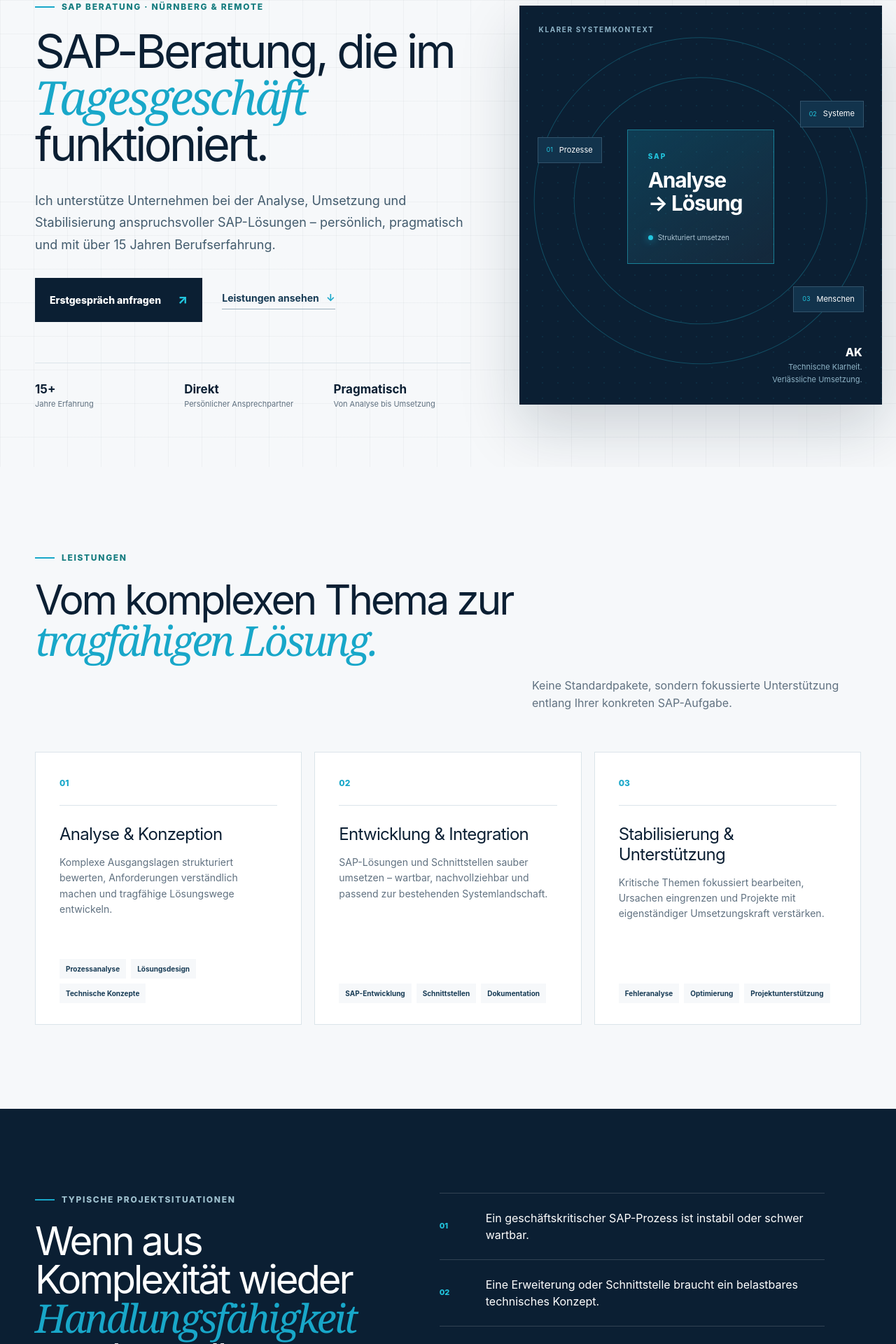
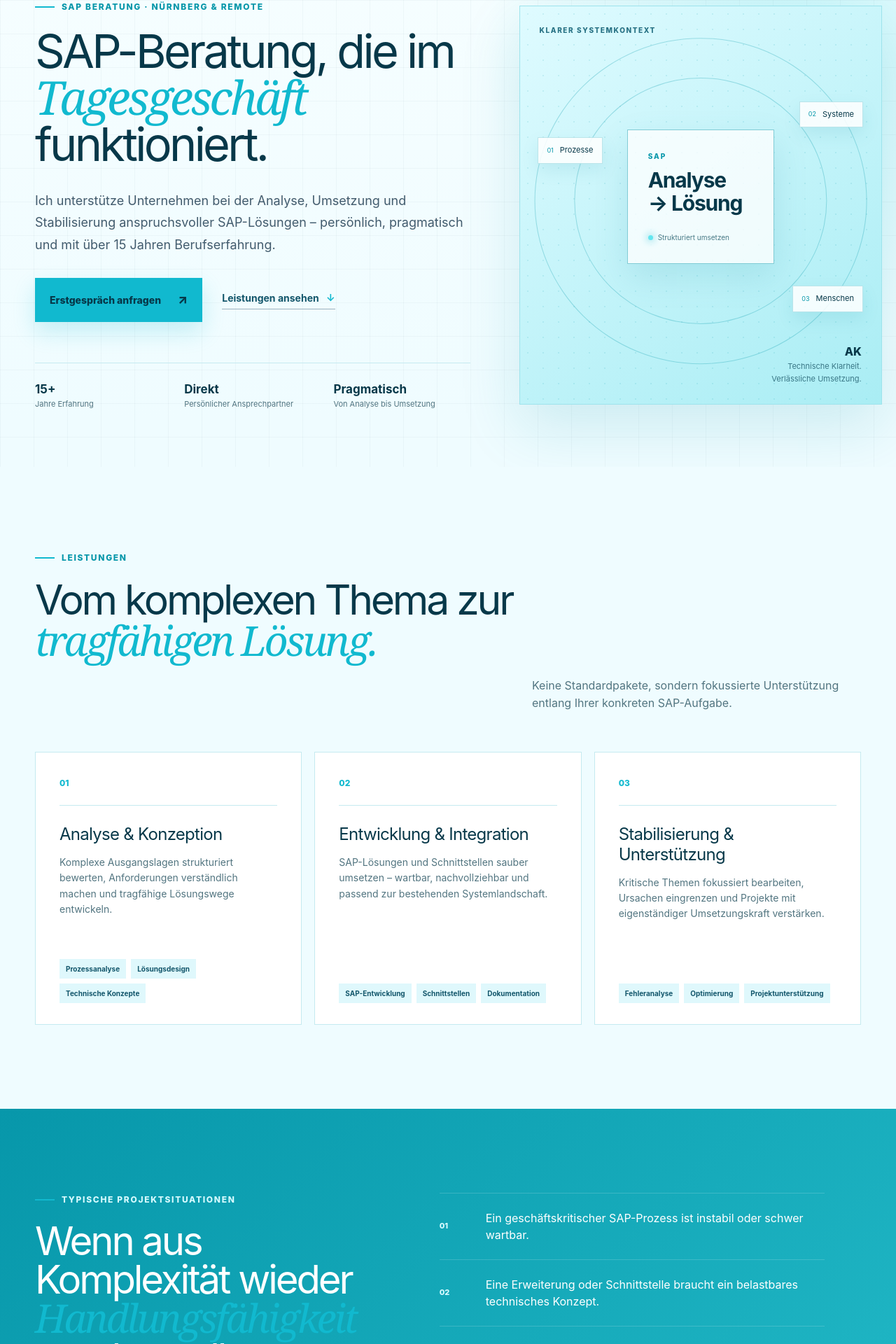
Before and after one commit to aklaus1287-cloud/aklaus1287-cloud.github.io, a Next.js app: page / in a window 1280 px wide. Shown: the part 180-2100 px from the top of the page at 70% size. Built offline with nearby package versions, Linux system fonts and the light colour scheme.

Commit message:
Foto und helles Türkis-Design integrieren

```diff
--- a/app/globals.css
+++ b/app/globals.css
@@ -1,16 +1,17 @@
 @import "tailwindcss";
 
 :root {
-  --ink: #0b1f33;
-  --ink-soft: #173b55;
-  --cyan: #18a7c9;
-  --cyan-bright: #22c5de;
-  --petrol: #167d80;
-  --paper: #f6f8fa;
+  --ink: #073849;
+  --ink-soft: #12566b;
+  --cyan: #11b9cf;
+  --cyan-bright: #62e6ef;
+  --petrol: #0797aa;
+  --paper: #effcff;
   --white: #ffffff;
-  --text: #17212b;
-  --muted: #607180;
-  --line: #dbe4ea;
+  --text: #123b48;
+  --muted: #527580;
+  --line: #c5eaf0;
+  --sky: #dff8fc;
   --max: 1180px;
 }
 
@@ -18,7 +19,7 @@
 html { scroll-behavior: smooth; }
 body {
   margin: 0;
-  background: var(--paper);
+  background: linear-gradient(180deg, #f7feff 0, var(--paper) 780px);
   color: var(--text);
   font-family: Inter, ui-sans-serif, system-ui, -apple-system, BlinkMacSystemFont, "Segoe UI", sans-serif;
   line-height: 1.6;
@@ -31,8 +32,8 @@
 
 .site-header {
   align-items: center;
-  background: rgba(246, 248, 250, .92);
-  border-bottom: 1px solid rgba(219, 228, 234, .85);
+  background: rgba(247, 254, 255, .9);
+  border-bottom: 1px solid rgba(176, 229, 237, .85);
   display: flex;
   height: 84px;
   justify-content: space-between;
@@ -65,12 +66,12 @@
 .desktop-nav { align-items: center; display: flex; gap: 34px; }
 .desktop-nav a { color: #334b5d; font-size: 14px; font-weight: 600; transition: color .2s ease; }
 .desktop-nav a:hover { color: var(--cyan); }
-.desktop-nav .nav-cta { background: var(--ink); color: var(--white); padding: 12px 20px; }
-.desktop-nav .nav-cta:hover { background: var(--cyan); color: var(--ink); }
+.desktop-nav .nav-cta { background: var(--cyan); color: var(--ink); padding: 12px 20px; }
+.desktop-nav .nav-cta:hover { background: var(--ink); color: var(--white); }
 .mobile-nav { display: none; }
 
-.hero { overflow: hidden; padding: 96px max(28px, calc((100vw - var(--max)) / 2)) 82px; position: relative; }
-.hero::before { background-image: linear-gradient(rgba(11,31,51,.035) 1px, transparent 1px), linear-gradient(90deg, rgba(11,31,51,.035) 1px, transparent 1px); background-size: 48px 48px; content: ""; inset: 0; pointer-events: none; position: absolute; }
+.hero { background: radial-gradient(circle at 88% 22%, rgba(98,230,239,.3), transparent 34%); overflow: hidden; padding: 96px max(28px, calc((100vw - var(--max)) / 2)) 82px; position: relative; }
+.hero::before { background-image: linear-gradient(rgba(7,56,73,.035) 1px, transparent 1px), linear-gradient(90deg, rgba(7,56,73,.035) 1px, transparent 1px); background-size: 48px 48px; content: ""; inset: 0; pointer-events: none; position: absolute; }
 .hero-grid { align-items: center; display: grid; gap: 70px; grid-template-columns: 1.12fr .88fr; margin: 0 auto; max-width: var(--max); position: relative; }
 .eyebrow { align-items: center; color: var(--petrol); display: flex; font-size: 12px; font-weight: 800; gap: 10px; letter-spacing: .14em; margin: 0 0 22px; text-transform: uppercase; }
 .eyebrow > span { background: var(--cyan); height: 2px; width: 28px; }
@@ -79,8 +80,9 @@
 .hero-actions { align-items: center; display: flex; gap: 28px; }
 .button { align-items: center; display: inline-flex; font-size: 14px; font-weight: 800; gap: 24px; justify-content: space-between; padding: 17px 21px; transition: transform .2s ease, background .2s ease; }
 .button:hover { transform: translateY(-2px); }
-.button-primary { background: var(--ink); color: var(--white); }
-.button-primary span { color: var(--cyan-bright); font-size: 18px; }
+.button-primary { background: var(--cyan); box-shadow: 0 14px 32px rgba(17,185,207,.2); color: var(--ink); }
+.button-primary:hover { background: var(--ink); color: var(--white); }
+.button-primary span { color: currentColor; font-size: 18px; }
 .text-link { border-bottom: 1px solid #9cb0bd; color: var(--ink-soft); font-size: 14px; font-weight: 700; padding-bottom: 4px; }
 .text-link span { color: var(--cyan); margin-left: 7px; }
 .trust-row { border-top: 1px solid var(--line); display: grid; gap: 18px; grid-template-columns: repeat(3, 1fr); margin-top: 58px; padding-top: 24px; }
@@ -88,25 +90,25 @@
 .trust-row strong { color: var(--ink); font-size: 17px; }
 .trust-row span { color: var(--muted); font-size: 11px; line-height: 1.35; }
 
-.system-visual { aspect-ratio: 1 / 1.1; background: var(--ink); box-shadow: 0 32px 80px rgba(11,31,51,.18); color: white; min-height: 570px; overflow: hidden; position: relative; }
-.system-visual::before { background: radial-gradient(circle, rgba(34,197,222,.15) 0 1px, transparent 1.5px); background-size: 22px 22px; content: ""; inset: 0; opacity: .55; position: absolute; }
-.visual-orbit { border: 1px solid rgba(34,197,222,.28); border-radius: 50%; left: 50%; position: absolute; top: 49%; transform: translate(-50%, -50%); }
+.system-visual { aspect-ratio: 1 / 1.1; background: linear-gradient(145deg, #dffbff 0%, #a9edf4 100%); border: 1px solid #9de3ec; box-shadow: 0 32px 80px rgba(17,150,170,.16); color: var(--ink); min-height: 570px; overflow: hidden; position: relative; }
+.system-visual::before { background: radial-gradient(circle, rgba(7,151,170,.2) 0 1px, transparent 1.5px); background-size: 22px 22px; content: ""; inset: 0; opacity: .58; position: absolute; }
+.visual-orbit { border: 1px solid rgba(7,151,170,.3); border-radius: 50%; left: 50%; position: absolute; top: 49%; transform: translate(-50%, -50%); }
 .orbit-one { height: 62%; width: 70%; }
 .orbit-two { height: 82%; width: 92%; }
-.visual-label { color: #8fb4c7; font-size: 10px; font-weight: 700; letter-spacing: .16em; text-transform: uppercase; }
+.visual-label { color: #277184; font-size: 10px; font-weight: 800; letter-spacing: .16em; text-transform: uppercase; }
 .visual-label-top { left: 28px; position: absolute; top: 26px; }
-.visual-core { align-items: flex-start; background: linear-gradient(145deg, rgba(24,167,201,.22), rgba(255,255,255,.04)); border: 1px solid rgba(34,197,222,.5); display: flex; flex-direction: column; left: 50%; padding: 29px; position: absolute; top: 48%; transform: translate(-50%, -50%); width: 210px; z-index: 2; }
-.core-kicker { color: var(--cyan-bright); font-size: 10px; font-weight: 800; letter-spacing: .2em; }
+.visual-core { align-items: flex-start; background: rgba(255,255,255,.78); border: 1px solid rgba(7,151,170,.48); box-shadow: 0 18px 46px rgba(7,126,145,.13); display: flex; flex-direction: column; left: 50%; padding: 29px; position: absolute; top: 48%; transform: translate(-50%, -50%); width: 210px; z-index: 2; }
+.core-kicker { color: var(--petrol); font-size: 10px; font-weight: 800; letter-spacing: .2em; }
 .visual-core strong { font-size: 30px; letter-spacing: -.04em; line-height: 1.1; margin: 10px 0 24px; }
-.core-status { align-items: center; color: #acc5d3; display: flex; font-size: 10px; gap: 7px; }
+.core-status { align-items: center; color: #477985; display: flex; font-size: 10px; gap: 7px; }
 .core-status i { background: var(--cyan-bright); border-radius: 50%; box-shadow: 0 0 12px var(--cyan); height: 7px; width: 7px; }
-.visual-node { align-items: center; background: #12334c; border: 1px solid rgba(143,180,199,.25); display: flex; font-size: 11px; gap: 9px; padding: 9px 12px; position: absolute; z-index: 3; }
-.visual-node span { color: var(--cyan-bright); font-size: 9px; }
+.visual-node { align-items: center; background: rgba(255,255,255,.86); border: 1px solid rgba(7,151,170,.25); box-shadow: 0 10px 25px rgba(7,126,145,.1); display: flex; font-size: 11px; gap: 9px; padding: 9px 12px; position: absolute; z-index: 3; }
+.visual-node span { color: var(--petrol); font-size: 9px; }
 .node-one { left: 5%; top: 33%; }
 .node-two { right: 5%; top: 24%; }
 .node-three { bottom: 23%; right: 5%; }
-.visual-caption { bottom: 26px; color: #8fb4c7; font-size: 11px; line-height: 1.6; position: absolute; right: 28px; text-align: right; }
-.visual-caption span { color: white; display: block; font-size: 16px; font-weight: 800; }
+.visual-caption { bottom: 26px; color: #397786; font-size: 11px; line-height: 1.6; position: absolute; right: 28px; text-align: right; }
+.visual-caption span { color: var(--ink); display: block; font-size: 16px; font-weight: 800; }
 
 .section { padding: 120px max(28px, calc((100vw - var(--max)) / 2)); }
 .section-heading { margin: 0 auto 56px; max-width: var(--max); }
@@ -114,22 +116,22 @@
 .section-heading > p:last-child { color: var(--muted); font-size: 16px; margin: 22px 0 0 auto; max-width: 470px; }
 .service-grid { display: grid; gap: 18px; grid-template-columns: repeat(3, 1fr); margin: 0 auto; max-width: var(--max); }
 .service-card { background: var(--white); border: 1px solid var(--line); min-height: 390px; padding: 34px; position: relative; transition: border-color .25s ease, transform .25s ease, box-shadow .25s ease; }
-.service-card:hover { border-color: var(--cyan); box-shadow: 0 22px 60px rgba(11,31,51,.08); transform: translateY(-5px); }
+.service-card:hover { border-color: var(--cyan); box-shadow: 0 22px 60px rgba(7,151,170,.12); transform: translateY(-5px); }
 .card-number { border-bottom: 1px solid var(--line); color: var(--cyan); font-size: 12px; font-weight: 800; padding-bottom: 22px; }
 .service-card h3 { color: var(--ink); font-size: 24px; letter-spacing: -.03em; line-height: 1.2; margin: 27px 0 14px; }
 .service-card p { color: var(--muted); font-size: 14px; }
 .service-card ul { bottom: 30px; display: flex; flex-wrap: wrap; gap: 7px; left: 34px; list-style: none; margin: 30px 34px 0 0; padding: 0; position: absolute; }
-.service-card li { background: var(--paper); color: var(--ink-soft); font-size: 10px; font-weight: 700; padding: 6px 9px; }
+.service-card li { background: var(--sky); color: var(--ink-soft); font-size: 10px; font-weight: 700; padding: 6px 9px; }
 
-.situations { background: var(--ink); color: white; display: grid; gap: 85px; grid-template-columns: .9fr 1.1fr; }
+.situations { background: linear-gradient(135deg, #0797aa 0%, #22b9c7 100%); color: white; display: grid; gap: 85px; grid-template-columns: .9fr 1.1fr; }
 .situations-copy, .situation-list { justify-self: stretch; max-width: 550px; width: 100%; }
-.eyebrow-light { color: #9ec0ce; }
+.eyebrow-light { color: #d6fbff; }
 .situations h2 { color: white; font-size: clamp(40px, 4.4vw, 62px); }
-.situations-copy > p:last-child { color: #9db3c0; margin-top: 28px; max-width: 500px; }
+.situations-copy > p:last-child { color: #dcf8fa; margin-top: 28px; max-width: 500px; }
 .situation-list { list-style: none; margin: 0; padding: 0; }
 .situation-list li { align-items: center; border-top: 1px solid rgba(255,255,255,.16); display: grid; gap: 22px; grid-template-columns: 44px 1fr; padding: 23px 0; }
 .situation-list li:last-child { border-bottom: 1px solid rgba(255,255,255,.16); }
-.situation-list span { color: var(--cyan-bright); font-size: 11px; font-weight: 800; }
+.situation-list span { color: #d9fbff; font-size: 11px; font-weight: 800; }
 .situation-list p { font-size: 16px; line-height: 1.5; margin: 0; }
 
 .compact { display: grid; gap: 30px; grid-template-columns: .4fr 1fr; }
@@ -142,11 +144,10 @@
 
 .about { align-items: center; background: var(--white); display: grid; gap: 100px; grid-template-columns: .72fr 1.28fr; }
 .about-signature { justify-self: end; max-width: 420px; width: 100%; }
-.portrait-placeholder { align-items: center; aspect-ratio: 4/5; background: var(--ink); display: flex; justify-content: center; overflow: hidden; position: relative; }
-.portrait-placeholder::before { border: 1px solid rgba(34,197,222,.35); border-radius: 50%; content: ""; height: 75%; position: absolute; width: 90%; }
-.portrait-placeholder::after { background: linear-gradient(135deg, transparent 50%, rgba(24,167,201,.35) 50%); bottom: 0; content: ""; height: 55%; position: absolute; right: 0; width: 65%; }
-.portrait-placeholder span { color: white; font-size: 84px; font-weight: 800; letter-spacing: -.08em; position: relative; z-index: 2; }
-.portrait-placeholder i { background: var(--cyan); height: 8px; position: absolute; right: 0; top: 0; width: 30%; }
+.portrait-frame { aspect-ratio: 4/5; background: var(--sky); border: 1px solid #a9e5ec; box-shadow: 20px 20px 0 #d7f6fa; overflow: hidden; position: relative; }
+.portrait-frame::after { background: linear-gradient(180deg, transparent 62%, rgba(7,56,73,.6)); content: ""; inset: 0; pointer-events: none; position: absolute; }
+.portrait-image { object-fit: cover; object-position: 52% 34%; }
+.portrait-accent { bottom: 20px; color: white; font-size: 12px; font-weight: 800; left: 22px; letter-spacing: .13em; position: absolute; text-transform: uppercase; z-index: 2; }
 .about-signature p { color: var(--ink-soft); font-size: 13px; font-weight: 700; line-height: 1.5; margin: 18px 0 0; }
 .about-copy { max-width: 700px; }
 .about-copy h2 { font-size: clamp(38px, 4vw, 58px); }
@@ -156,10 +157,10 @@
 .about-principles span { color: var(--ink); font-size: 12px; font-weight: 750; }
 .about-principles span::before { color: var(--cyan); content: "•"; margin-right: 8px; }
 
-.contact { background: var(--petrol); color: white; display: grid; gap: 90px; grid-template-columns: 1.15fr .85fr; padding: 110px max(28px, calc((100vw - var(--max)) / 2)); }
+.contact { background: linear-gradient(135deg, #0ca9bd, #48cad8); color: white; display: grid; gap: 90px; grid-template-columns: 1.15fr .85fr; padding: 110px max(28px, calc((100vw - var(--max)) / 2)); }
 .contact h2 { color: white; }
-.contact h2 em { color: #b9f2f2; }
-.contact-copy > p:last-child { color: #d3e6e6; margin-top: 26px; max-width: 590px; }
+.contact h2 em { color: #e0fcff; }
+.contact-copy > p:last-child { color: #e5fbfd; margin-top: 26px; max-width: 590px; }
 .contact-actions { display: flex; flex-direction: column; justify-content: center; }
 .contact-actions a { border-top: 1px solid rgba(255,255,255,.35); display: grid; grid-template-columns: 1fr auto; padding: 20px 4px; position: relative; }
 .contact-actions a:last-child { border-bottom: 1px solid rgba(255,255,255,.35); }
@@ -168,12 +169,12 @@
 .contact-actions i { align-self: center; font-size: 20px; font-style: normal; grid-column: 2; grid-row: 1 / 3; transition: transform .2s ease; }
 .contact-actions a:hover i { transform: translate(3px, -3px); }
 
-footer { align-items: center; background: #071727; color: white; display: grid; gap: 30px; grid-template-columns: 1fr auto auto; padding: 42px max(28px, calc((100vw - var(--max)) / 2)); }
+footer { align-items: center; background: #087f90; color: white; display: grid; gap: 30px; grid-template-columns: 1fr auto auto; padding: 42px max(28px, calc((100vw - var(--max)) / 2)); }
 .footer-brand { align-items: center; display: flex; gap: 15px; }
-.footer-brand p { color: #8fa8b7; font-size: 11px; line-height: 1.5; margin: 0; }
+.footer-brand p { color: #c8f0f4; font-size: 11px; line-height: 1.5; margin: 0; }
 .footer-brand strong { color: white; font-size: 12px; }
 .footer-links { display: flex; gap: 22px; }
-.footer-links a, .copyright { color: #8fa8b7; font-size: 11px; }
+.footer-links a, .copyright { color: #c8f0f4; font-size: 11px; }
 .footer-links a:hover { color: var(--cyan-bright); }
 .copyright { margin: 0; }
 
@@ -191,7 +192,7 @@
   .mobile-nav summary { cursor: pointer; display: flex; flex-direction: column; gap: 6px; list-style: none; padding: 8px; }
   .mobile-nav summary::-webkit-details-marker { display: none; }
   .mobile-nav summary span { background: var(--ink); display: block; height: 2px; width: 24px; }
-  .mobile-nav nav { background: var(--ink); box-shadow: 0 22px 45px rgba(11,31,51,.24); display: flex; flex-direction: column; padding: 10px; position: absolute; right: 0; top: 45px; width: 220px; }
+  .mobile-nav nav { background: var(--petrol); box-shadow: 0 22px 45px rgba(7,126,145,.24); display: flex; flex-direction: column; padding: 10px; position: absolute; right: 0; top: 45px; width: 220px; }
   .mobile-nav nav a { color: white; font-size: 14px; padding: 13px 14px; }
   .hero-grid { gap: 48px; grid-template-columns: 1fr; }
   .system-visual { margin: 0 auto; max-width: 620px; width: 100%; }
```
Also changed, not shown: app/page.tsx (+11 -4 lines), public/andreas-klaus.png (added), 1 other file (tests, documents, lock files or other folders).
